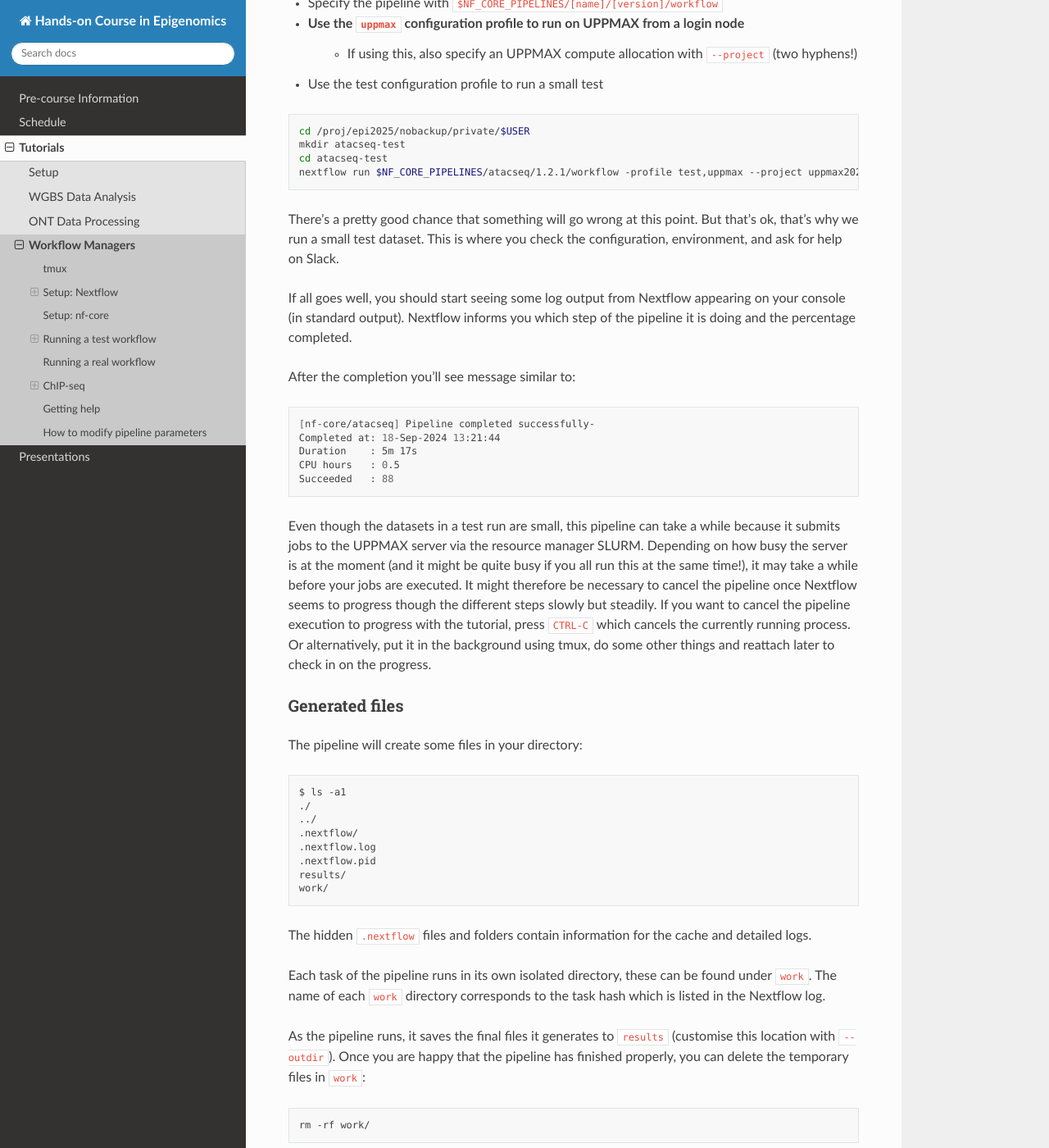
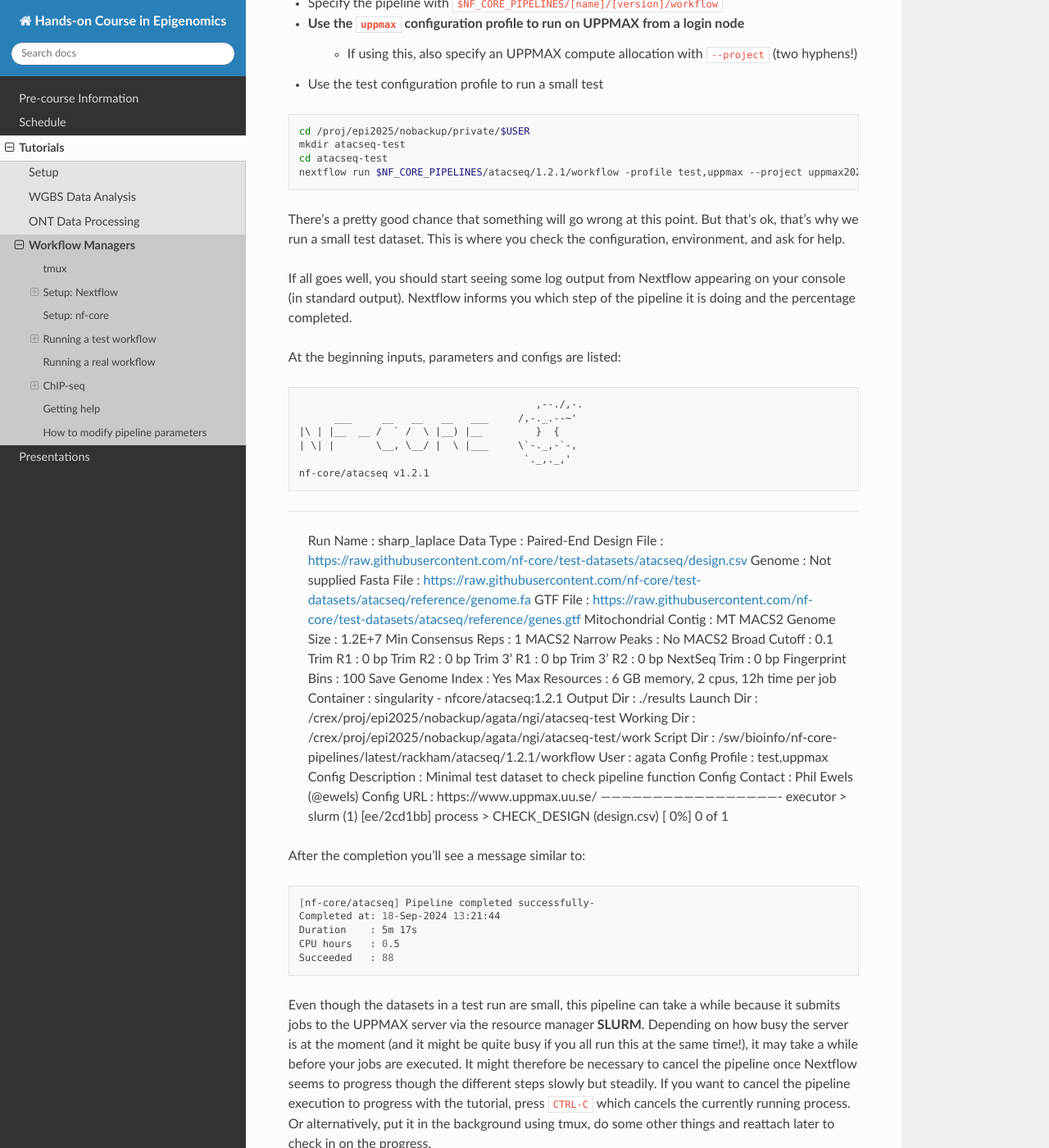
Before and after one commit to NBISweden/ngi-nbis-epigenomics-hands-on, a Sphinx documentation site: the page built from docs/content/tutorials/nextflow/nextflow.rst, in a window 1280 px wide and 1400 px high, scrolled down 4825 px. Shown: the whole window at 82% size. Built offline with Sphinx 7.4.7 and the Read the Docs theme 3.1.0, drawn with Linux system fonts in a browser that asks for light colours; some of the changed text lies outside the part shown.

Commit message:
edit nextflow tutorial

```diff
--- a/docs/content/tutorials/nextflow/nextflow.rst
+++ b/docs/content/tutorials/nextflow/nextflow.rst
@@ -191,12 +191,57 @@ Remember the key points:
     cd atacseq-test
     nextflow run $NF_CORE_PIPELINES/atacseq/1.2.1/workflow -profile test,uppmax --project uppmax2025-2-309
 
-There’s a pretty good chance that something will go wrong at this point. But that’s ok, that’s why we run a small test dataset. This is where you check the configuration, environment, and ask for help on Slack.
+There’s a pretty good chance that something will go wrong at this point. But that’s ok, that’s why we run a small test dataset. This is where you check the configuration, environment, and ask for help.
 
 If all goes well, you should start seeing some log output from Nextflow appearing on your console (in standard output). Nextflow informs you which step of the pipeline it is doing and the percentage completed.
 
+At the beginning inputs, parameters and configs are listed::
 
-After the completion you'll see message similar to:
+                                          ,--./,-.
+        ___     __   __   __   ___     /,-._.--~'
+  |\ | |__  __ /  ` /  \ |__) |__         }  {
+  | \| |       \__, \__/ |  \ |___     \`-._,-`-,
+                                        `._,._,'
+  nf-core/atacseq v1.2.1
+----------------------------------------------------
+
+    Run Name             : sharp_laplace
+    Data Type            : Paired-End
+    Design File          : https://raw.githubusercontent.com/nf-core/test-datasets/atacseq/design.csv
+    Genome               : Not supplied
+    Fasta File           : https://raw.githubusercontent.com/nf-core/test-datasets/atacseq/reference/genome.fa
+    GTF File             : https://raw.githubusercontent.com/nf-core/test-datasets/atacseq/reference/genes.gtf
+    Mitochondrial Contig : MT
+    MACS2 Genome Size    : 1.2E+7
+    Min Consensus Reps   : 1
+    MACS2 Narrow Peaks   : No
+    MACS2 Broad Cutoff   : 0.1
+    Trim R1              : 0 bp
+    Trim R2              : 0 bp
+    Trim 3' R1           : 0 bp
+    Trim 3' R2           : 0 bp
+    NextSeq Trim         : 0 bp
+    Fingerprint Bins     : 100
+    Save Genome Index    : Yes
+    Max Resources        : 6 GB memory, 2 cpus, 12h time per job
+    Container            : singularity - nfcore/atacseq:1.2.1
+    Output Dir           : ./results
+    Launch Dir           : /crex/proj/epi2025/nobackup/agata/ngi/atacseq-test
+    Working Dir          : /crex/proj/epi2025/nobackup/agata/ngi/atacseq-test/work
+    Script Dir           : /sw/bioinfo/nf-core-pipelines/latest/rackham/atacseq/1.2.1/workflow
+    User                 : agata
+    Config Profile       : test,uppmax
+    Config Description   : Minimal test dataset to check pipeline function
+    Config Contact       : Phil Ewels (@ewels)
+    Config URL           : https://www.uppmax.uu.se/
+    ----------------------------------------------------
+    executor >  slurm (1)
+    [ee/2cd1bb] process > CHECK_DESIGN (design.csv) [  0%] 0 of 1
+
+
+
+
+After the completion you'll see a message similar to:
 
 .. code-block:: bash
 
@@ -207,7 +252,7 @@ After the completion you'll see message similar to:
     Succeeded   : 88
 
 
-Even though the datasets in a test run are small, this pipeline can take a while because it submits jobs to the UPPMAX server via the resource manager SLURM. Depending on how busy the server is at the moment (and it might be quite busy if you all run this at the same time!), it may take a while before your jobs are executed. It might therefore be necessary to cancel the pipeline once Nextflow seems to progress though the different steps slowly but steadily. If you want to cancel the pipeline execution to progress with the tutorial, press ``CTRL-C`` which cancels the currently running process. Or alternatively, put it in the background using tmux, do some other things and reattach later to check in on the progress.
+Even though the datasets in a test run are small, this pipeline can take a while because it submits jobs to the UPPMAX server via the resource manager **SLURM**. Depending on how busy the server is at the moment (and it might be quite busy if you all run this at the same time!), it may take a while before your jobs are executed. It might therefore be necessary to cancel the pipeline once Nextflow seems to progress though the different steps slowly but steadily. If you want to cancel the pipeline execution to progress with the tutorial, press ``CTRL-C`` which cancels the currently running process. Or alternatively, put it in the background using tmux, do some other things and reattach later to check in on the progress.
 
 
 
@@ -231,6 +276,8 @@ The hidden ``.nextflow`` files and folders contain information for the cache and
 
 Each task of the pipeline runs in its own isolated directory, these can be found under ``work``. The name of each ``work`` directory corresponds to the task hash which is listed in the Nextflow log.
 
+Completed tasks are listed in file ``results/pipeline_info/execution_trace.txt`` (with their task hashes), along with resource usage and run time.
+
 As the pipeline runs, it saves the final files it generates to ``results`` (customise this location with ``--outdir``). Once you are happy that the pipeline has finished properly, you can delete the temporary files in ``work``:
 
 .. code-block:: bash
@@ -247,6 +294,11 @@ Nextflow is capable of using cached copies of pipeline steps if you re-run a pip
 Once the test workflow has finished or you have canceled it the middle of its execution, try running the same command again with the ``-resume`` flag. Hopefully almost all steps will use the previous cached copies of results and the pipeline will finish extremely quickly.
 
 This option is very useful if a pipeline fails unexpectedly, as it allows you to start again and pick up where you left off.
+
+
+.. code-block:: bash
+
+    nextflow run $NF_CORE_PIPELINES/atacseq/1.2.1/workflow -profile test,uppmax --project uppmax2025-2-309 -resume
 
 
 
@@ -275,7 +327,7 @@ For technical reasons, there cannot be two *simultaneous* nextflow runs in the s
 Running a real workflow
 -----------------------------
 
-Now we get to the real deal! Once you’ve gotten this far, you start to leave behind the generalisations that apply to all nf-core pipelines. Now you have to rely on your wits and the nf-core documentation. We have prepared small datasets for a ChIP-seq analysis and a BS-seq analysis. You can choose to do the one that interests you most or if you have time you can try both!
+Now we get to the real deal! Once you’ve gotten this far, you start to leave behind the generalisations that apply to all nf-core pipelines. Now you have to rely on your wits and the nf-core documentation. We have prepared a small dataset for a ChIP-seq analysis to be processed using ``nf-core chipseq`` pipeline.
 
 
 ChIP-seq
@@ -298,7 +350,7 @@ Make a new directory for this ChIP seq analysis and link the data files to a dat
     ln -s /sw/courses/epigenomics/nextflow/fastq_sub12_gz/neural/*.fastq.gz .
     ls
 
-The last command should show you the 4 neural fastq.gz files in this folder.
+The last command should show you the 4 fastq.gz files in this folder. These are derived from a REST ChIP-seq in neural cells from `ENCODE <https://www.encodeproject.org/>`_.
 
 
 Preparing the sample sheet
```
Also changed, not shown: other parts of docs/content/tutorials/nextflow/nextflow.rst (+2 -2 lines).
